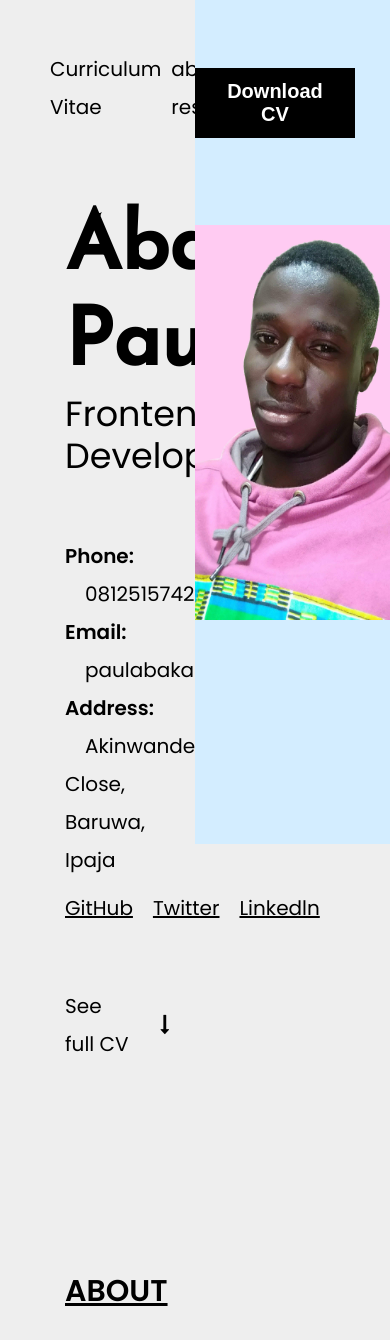
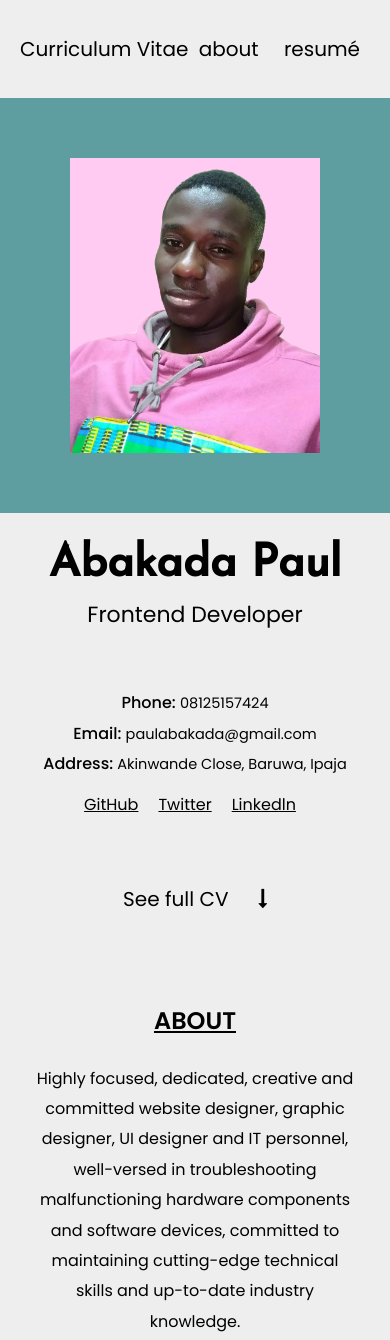
Before and after one commit to paulynson/myResume, a plain HTML site: page index.html in a window 390 px wide. Shown: the top 1340 px of the page. Drawn offline with Linux system fonts and the light colour scheme.

Commit message:
fellow up

```diff
--- a/assets/css/resume.css
+++ b/assets/css/resume.css
@@ -79,7 +79,6 @@ button{
     margin-right: 50% ;
     padding: 50px;
     font-size: 20px;
-
 }
 
 .left a{
@@ -216,3 +215,155 @@ h5{
 .certificate li, .achievement li, .certificate li{
     font-weight: normal;
 }
+
+@media (max-width: 800px) {
+    .container{
+        display: flex;
+        justify-content: center;
+        align-items: center;
+        flex-direction: column;
+        }
+
+        .right{
+            display: flex;
+            height: 100%;
+            z-index: 1;
+            width: 100%;
+            padding: 60px 0;
+            background-color: cadetblue;
+            margin: 0 auto;
+            align-items: center;
+            justify-content: center;
+            position: relative;
+            clear: both;
+             }
+
+             .nav{
+                 display: flex;
+                 justify-content: space-between;
+                 width: 100%;
+                 margin: 10px 0;
+                 padding: 0;
+             }
+
+             .left{
+                width: 100%;
+                margin-right: 0 ;
+                padding: 20px;
+                font-size: 20px;
+            }
+
+            button{
+                position: relative;
+                display: none;
+            }
+
+            /* Resume section */
+
+.resume{
+    padding: 0 25px;
+
+}
+
+.details{
+   margin: 0;
+   padding: 0 10px;
+ }
+
+.resume-details{
+    margin: 0;
+    text-align: left;
+    justify-content: center;
+}
+
+.name{
+    justify-content: center;
+    text-align: center;
+}
+
+.cdetails, .social{
+    justify-content: center;
+    text-align: center;
+}
+
+.name h1{
+    font-size: 45px;
+    margin-bottom: 10px;
+}
+
+.name h3{
+    font-size: 22px;
+}
+
+.scv{
+    justify-content: center;
+    text-align: center;
+}
+
+.about h2, .skills h2, .wrk h2, .education h2, .achievement h2, .certificate h2, .interest h2{
+    justify-content: center;
+    text-align: center;
+    margin-bottom: 20px;
+}
+
+.about p{
+    justify-content: center;
+    text-align: center;
+}
+
+.mtop{
+    margin-top: 80px;
+ }
+
+ body{
+     font-size: 16px;
+ }
+
+ .right img{
+    width: 250px;
+    height: 295px;
+}
+
+.cdetails p{
+    font-family: 'Poppins', sans-serif;
+    font-size: 16px;
+    font-weight: 500;
+ }
+
+ .cdetails p span{
+    font-size: 14.5px;
+    margin-left: 0;
+ }
+
+ .social{
+     display: flex;
+     margin-top: 10px;
+ }
+
+ .social a{
+    padding: 0 10px;
+    color: black;
+    font-size: 16px;
+}
+
+ul li::marker{
+    margin: -3.5px;
+    padding: .5px;
+    margin-left:-0.5em;
+}
+
+.wrk li::marker, .achievement li::marker{
+    margin: -3.5px;
+    color: transparent;
+    display: none;
+    padding: .5px;
+    margin-left:-0.5em;
+
+}
+
+.wrk, .achievement, .education{
+    justify-content: center;
+    text-align: center;
+}
+
+}
--- a/index.html
+++ b/index.html
@@ -77,7 +77,7 @@
 <!-- see full cv -->
 
 <div class="scv">
-    <a href="#">See full CV</a>
+    <a href="#resume">See full CV</a>
     <i class="fa fa-long-arrow-down" aria-hidden="true"></i>
 </div>
 
@@ -202,7 +202,7 @@
 
 <!-- Interest -->
 
-<div class="certificate mtop">
+<div class="interest mtop">
     <h2>Interest</h2>
     <div class="work-place">
         <ul>
```
